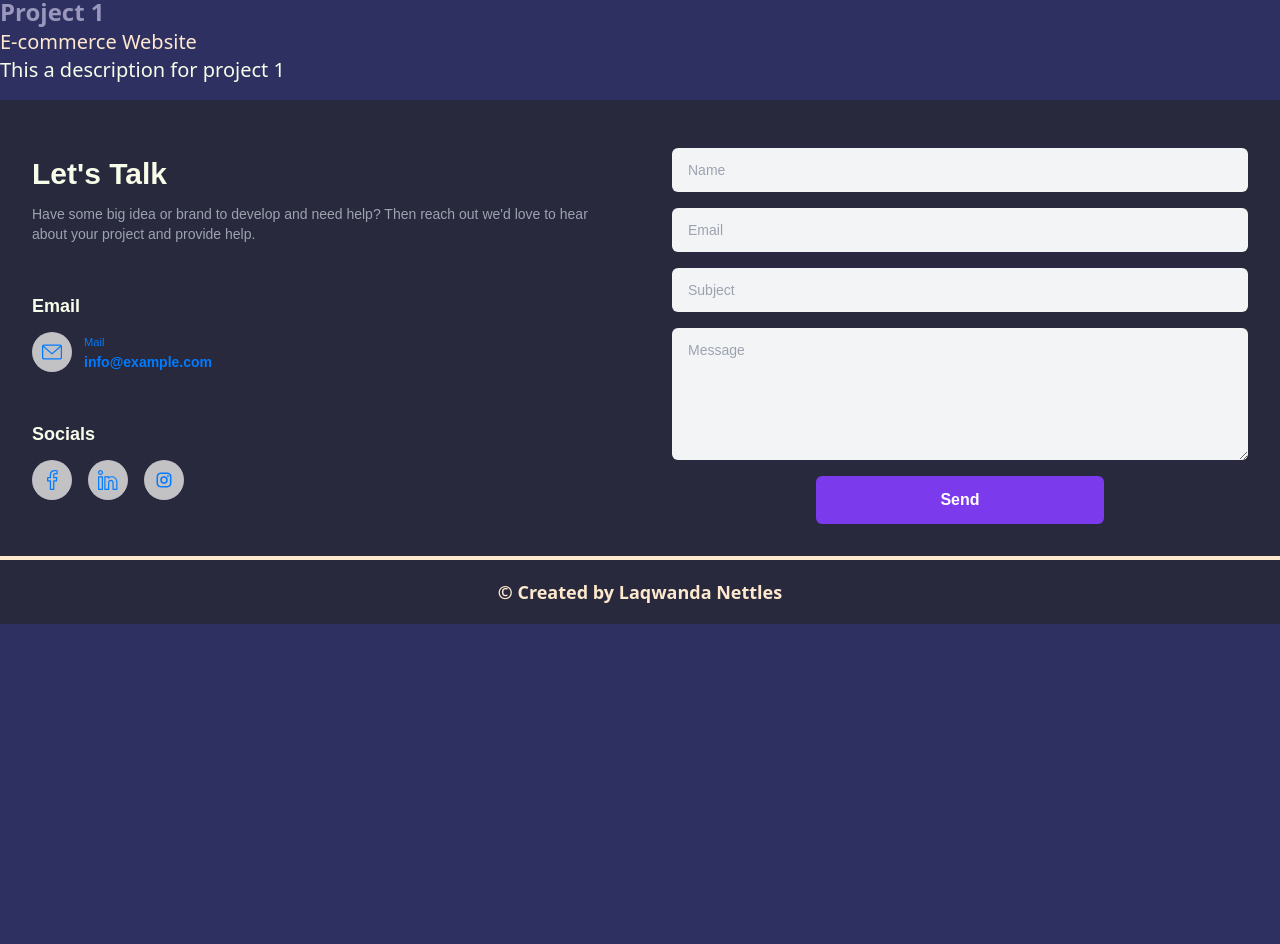
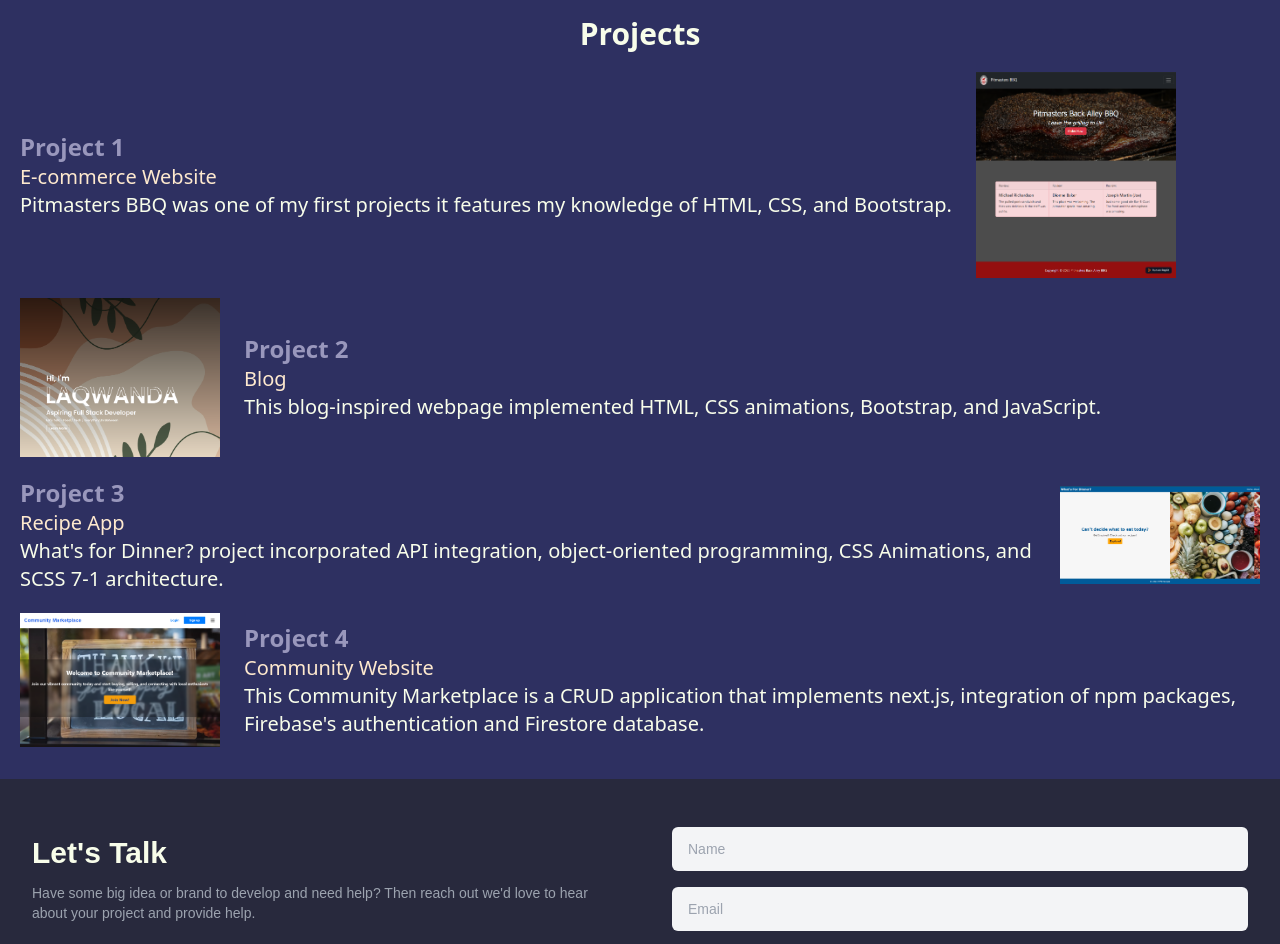
Before and after one commit to Codex-Level-3/Portfolio, a Next.js app: page / in a window 1280 px wide. Shown: the part 980-1924 px from the top of the page. Before the commit the page ends 1604 px from the top, so only its background shows below. Built offline with nearby package versions, Linux system fonts and the light colour scheme.

Commit message:
Imported project cards

```diff
--- a/src/app/components/Projects.jsx
+++ b/src/app/components/Projects.jsx
@@ -1,14 +1,63 @@
 import React from "react";
 import ProjectCard from "./ProjectCard";
+import Image from "next/image";
 
 export default function Projects() {
   return (
-    <div>
-      <ProjectCard
-        projectHeader="1"
-        title="E-commerce Website"
-        description="This a description for project 1"
-      />
-    </div>
+    <section
+      id="projects"
+      className="flex flex-col justify-center gap-5 m-5 mb-8"
+    >
+      <h2 className="font-bold text-3xl text-[#f8fdea] text-center">
+        Projects
+      </h2>
+      <div className="flex gap-6 items-center">
+        <ProjectCard
+          projectHeader="1"
+          title="E-commerce Website"
+          description="Pitmasters BBQ was one of my first projects it features my knowledge of HTML, CSS, and Bootstrap."
+        />
+        <Image
+          src="/ecommerce.png"
+          alt="ecommerce website"
+          height={200}
+          width={200}
+        />
+      </div>
+      <div className="flex gap-6 items-center">
+        <Image src="/blog.png" alt="blog website" height={200} width={200} />
+        <ProjectCard
+          projectHeader="2"
+          title="Blog"
+          description="This blog-inspired webpage implemented HTML, CSS animations, Bootstrap, and JavaScript."
+        />
+      </div>
+      <div className="flex gap-6 items-center">
+        <ProjectCard
+          projectHeader="3"
+          title="Recipe App"
+          description="What's for Dinner? project incorporated API integration, object-oriented programming, CSS Animations, and SCSS 7-1 architecture."
+        />
+        <Image
+          src="/recipe.png"
+          alt="recipe website"
+          height={200}
+          width={200}
+        />
+      </div>
+      <div className="flex gap-6 items-center">
+        <Image
+          src="/community.png"
+          alt="community website"
+          height={200}
+          width={200}
+        />
+        <ProjectCard
+          projectHeader="4"
+          title="Community Website"
+          description="This Community Marketplace is a CRUD application that implements next.js, integration of npm packages, Firebase's authentication and Firestore database."
+        />
+      </div>
+    </section>
   );
 }
```
